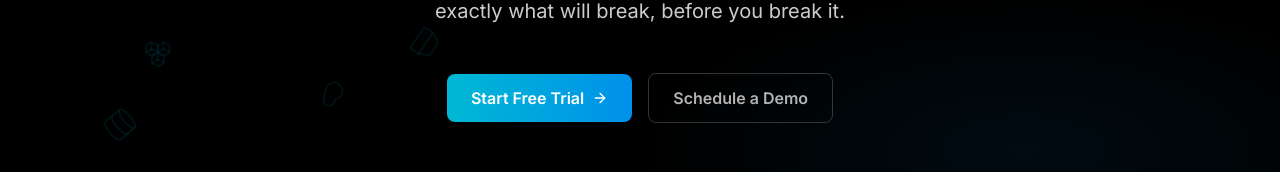
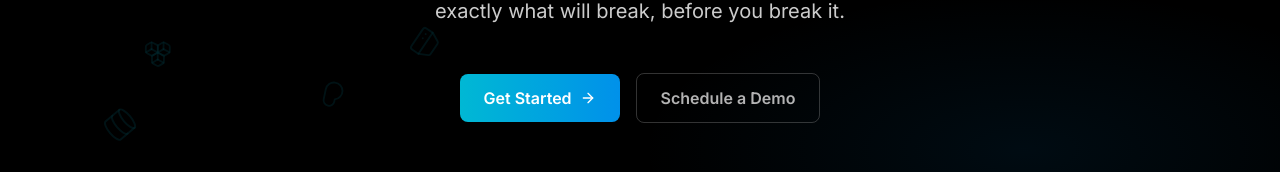
Before and after one commit to randomershenans/integrius-website, a Next.js app: page / in a window 1280 px wide. Shown: the part 490-662 px from the top of the page. Built offline with nearby package versions, Linux system fonts and the light colour scheme; no server answers.

Commit message:
fix: replace 'Start Free Trial' with 'Get Started' on hero

```diff
--- a/src/app/page.tsx
+++ b/src/app/page.tsx
@@ -58,7 +58,7 @@ export default function Home() {
                   href="https://app.integri.us"
                   className="inline-flex items-center gap-2 bg-gradient-to-r from-[#00B8D4] to-[#0091EA] hover:from-[#0091EA] hover:to-[#0288D1] text-white px-6 py-3 rounded-lg font-semibold transition-all"
                 >
-                  Start Free Trial
+                  Get Started
                   <ArrowRight className="h-4 w-4" />
                 </a>
                 <Link
```
